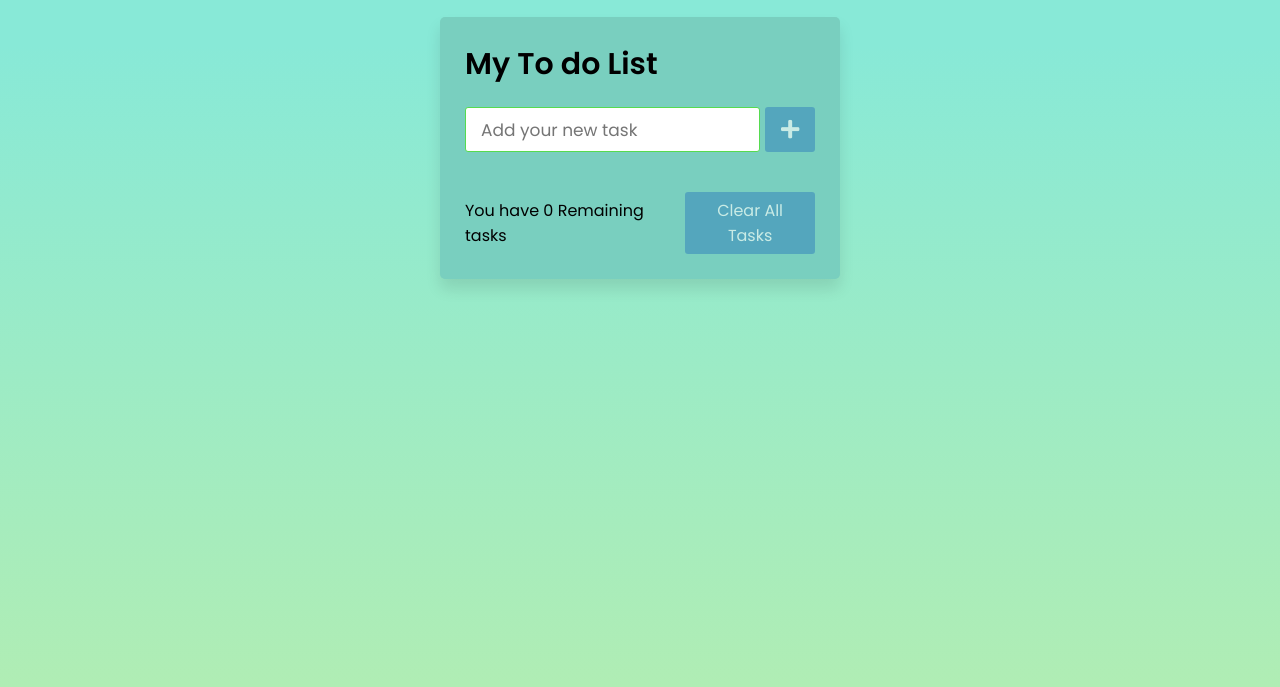
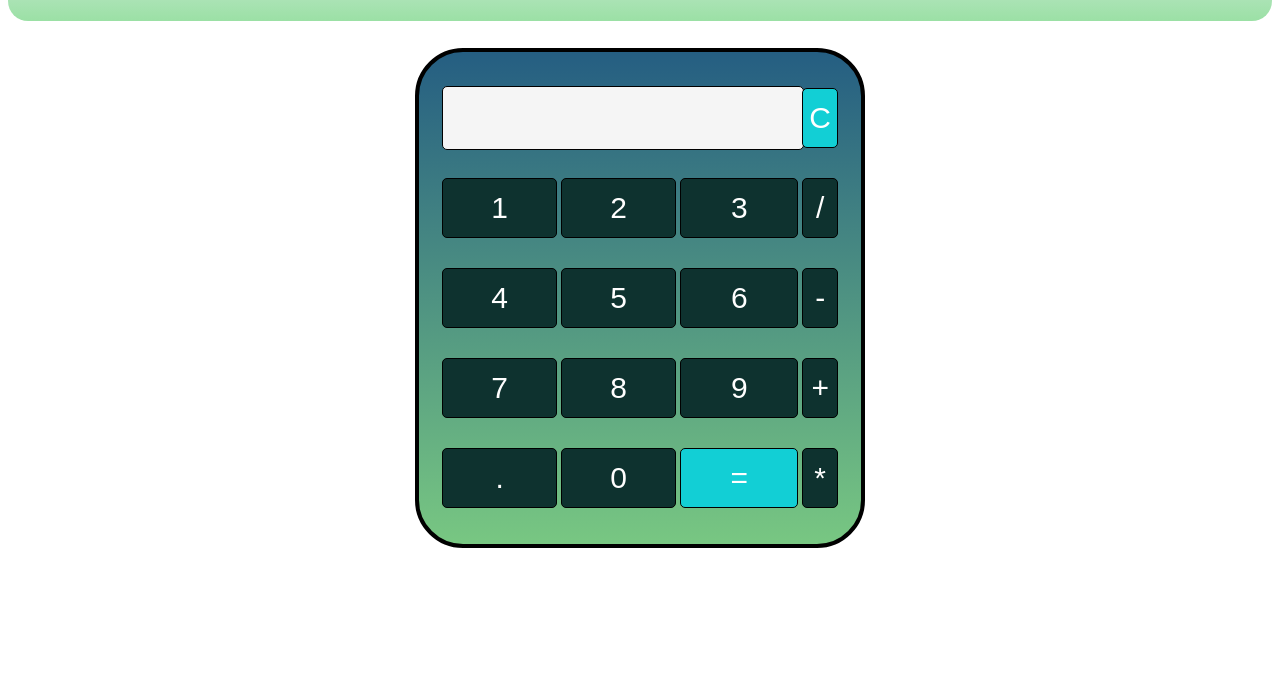
Before and after one commit to PanchalKomalBalaji/LGMVIP-Web, a plain HTML site: page index.html in a window 1280 px wide. Shown: the part 113-800 px from the top of the page. Drawn offline with Linux system fonts and the light colour scheme.

Commit message:
Calculator Task 4

```diff
--- a/index.html
+++ b/index.html
@@ -1,33 +1,78 @@
 <!DOCTYPE html>
-
-
-<html lang="en">
+<html lang="en" dir="ltr">
 
 <head>
-    <meta charset="UTF-8">
-    <meta name="viewport" content="width=device-width, initial-scale=1.0">
-    <title>Todo App </title>
-    <link rel="stylesheet" href="style.css">
-    <link rel="stylesheet" href="https://cdnjs.cloudflare.com/ajax/libs/font-awesome/5.15.3/css/all.min.css" />
+
+    <meta charset="utf-8">
+    <title>Simple Calculator using HTML, CSS and JavaScript</title>
+
+    <link rel="stylesheet" href="styles.css">
 </head>
 
 <body>
-    <div class="wrapper">
-        <header>My To do List</header>
-        <div class="inputField">
-            <input type="text" placeholder="Add your new task">
-            <button><i class="fas fa-plus"></i></button>
-        </div>
-        <ul class="todoList">
 
-        </ul>
-        <div class="footer">
-            <span>You have <span class="pendingTasks"></span> Remaining tasks</span>
-            <button>Clear All Tasks</button>
-        </div>
-    </div>
+    <h1>Calculator</h1>
+    <table class="calculator">
 
-    <script src="script.js"></script>
+        <tr>
+
+            <td colspan="3"> <input class="display-box" type="text" id="result" disabled /> </td>
+
+            <!-- clearScreen() function clears all the values -->
+
+            <td> <input type="button" value="C" onclick="clearScreen()" id="btn" /> </td>
+        </tr>
+
+        <tr>
+
+            <!-- display() function displays the value of clicked button -->
+
+            <td> <input type="button" value="1" onclick="display('1')" /> </td>
+
+            <td> <input type="button" value="2" onclick="display('2')" /> </td>
+
+            <td> <input type="button" value="3" onclick="display('3')" /> </td>
+
+            <td> <input type="button" value="/" onclick="display('/')" /> </td>
+        </tr>
+
+        <tr>
+
+            <td> <input type="button" value="4" onclick="display('4')" /> </td>
+
+            <td> <input type="button" value="5" onclick="display('5')" /> </td>
+
+            <td> <input type="button" value="6" onclick="display('6')" /> </td>
+
+            <td> <input type="button" value="-" onclick="display('-')" /> </td>
+        </tr>
+
+        <tr>
+
+            <td> <input type="button" value="7" onclick="display('7')" /> </td>
+
+            <td> <input type="button" value="8" onclick="display('8')" /> </td>
+
+            <td> <input type="button" value="9" onclick="display('9')" /> </td>
+
+            <td> <input type="button" value="+" onclick="display('+')" /> </td>
+        </tr>
+
+        <tr>
+
+            <td> <input type="button" value="." onclick="display('.')" /> </td>
+
+            <td> <input type="button" value="0" onclick="display('0')" /> </td>
+
+            <!-- calculate() function evaluates the mathematical expression -->
+
+            <td> <input type="button" value="=" onclick="calculate()" id="btn" /> </td>
+
+            <td> <input type="button" value="*" onclick="display('*')" /> </td>
+        </tr>
+    </table>
+
+    <script type="text/javascript" src="script.js"></script>
 
 </body>
 
--- a/script.js
+++ b/script.js
@@ -1,74 +1,28 @@
-const inputBox = document.querySelector(".inputField input");
-const addBtn = document.querySelector(".inputField button");
-const todoList = document.querySelector(".todoList");
-const deleteAllBtn = document.querySelector(".footer button");
-
-
-inputBox.onkeyup = () => {
-    let userEnteredValue = inputBox.value;
-    if (userEnteredValue.trim() != 0) {
-        addBtn.classList.add("active");
-    } else {
-        addBtn.classList.remove("active");
-    }
+// This function clear all the values
+function clearScreen() {
+    document.getElementById("result").value = "";
+}
+// This function display values
+function display(value) {
+    document.getElementById("result").value += value;
+}
+// This function evaluates the expression and returns result
+function calculate() {
+    var p = document.getElementById("result").value;
+    var q = eval(p);
+    document.getElementById("result").value = q;
 }
 
-showTasks();
-
-addBtn.onclick = () => {
-    let userEnteredValue = inputBox.value;
-    let getLocalStorageData = localStorage.getItem("New Todo");
-    if (getLocalStorageData == null) {
-        listArray = [];
-    } else {
-        listArray = JSON.parse(getLocalStorageData);
-    }
-    listArray.push(userEnteredValue);
-    localStorage.setItem("New Todo", JSON.stringify(listArray));
-    showTasks();
-    addBtn.classList.remove("active");
+function clearScreen() {
+    document.getElementById("result").value = "";
 }
 
-function showTasks() {
-    let getLocalStorageData = localStorage.getItem("New Todo");
-    if (getLocalStorageData == null) {
-        listArray = [];
-    } else {
-        listArray = JSON.parse(getLocalStorageData);
-    }
-    const pendingTasksNumb = document.querySelector(".pendingTasks");
-    pendingTasksNumb.textContent = listArray.length;
-    if (listArray.length > 0) {
-        deleteAllBtn.classList.add("active");
-    } else {
-        deleteAllBtn.classList.remove("active");
-    }
-    let newLiTag = "";
-    listArray.forEach((element, index) => {
-        newLiTag += `<li>${element}<span class="icon" onclick="deleteTask(${index})"><i class="fas fa-trash"></i></span></li>`;
-    });
-    todoList.innerHTML = newLiTag;
-    inputBox.value = "";
+function display(value) {
+    document.getElementById("result").value += value;
 }
 
-
-function deleteTask(index) {
-    let getLocalStorageData = localStorage.getItem("New Todo");
-    listArray = JSON.parse(getLocalStorageData);
-    listArray.splice(index, 1);
-    localStorage.setItem("New Todo", JSON.stringify(listArray));
-    showTasks();
+function calculate() {
+    var p = document.getElementById("result").value;
+    var q = eval(p);
+    document.getElementById("result").value = q;
 }
-
-
-deleteAllBtn.onclick = () => {
-    let getLocalStorageData = localStorage.getItem("New Todo");
-    if (getLocalStorageData == null) {
-        listArray = [];
-    } else {
-        listArray = JSON.parse(getLocalStorageData);
-        listArray = [];
-    }
-    localStorage.setItem("New Todo", JSON.stringify(listArray));
-    showTasks();
-}
--- /dev/null
+++ b/styles.css
@@ -0,0 +1,50 @@
+@import url('https://fonts.googleapis.com/css2?family=Orbitron&display=swap');
+.calculator {
+    padding: 20px;
+    border-radius: 3em;
+    height: 500px;
+    width: 450px;
+    margin: auto;
+    border: solid black 4px;
+    background-image: linear-gradient(rgb(37, 94, 130), rgb(120, 199, 130));
+}
+
+h1 {
+    text-align: center;
+    font-size: 40px;
+    padding: 30px;
+    background-image: linear-gradient(rgb(232, 239, 243), rgb(155, 224, 165));
+    border-radius: 20px;
+}
+
+.display-box {
+    border: solid black 1px;
+    color: rgb(28, 19, 19);
+    border-radius: 5px;
+    width: 100%;
+    height: 70%;
+    font-size: 30px;
+    background-color: whitesmoke
+}
+
+#btn {
+    background-color: #12cfd5;
+}
+
+input[type=button] {
+    background-color: #0e322f;
+    color: white;
+    border: solid black 0.5px;
+    width: 100%;
+    border-radius: 5px;
+    height: 70%;
+    outline: none;
+    font-size: 30px;
+}
+
+input:active[type=button] {
+    background: #e5e5e5;
+    -webkit-box-shadow: inset 0px 0px 5px #c1c1c1;
+    -moz-box-shadow: inset 0px 0px 5px #c1c1c1;
+    box-shadow: inset 0px 0px 5px #c1c1c1;
+}
```
